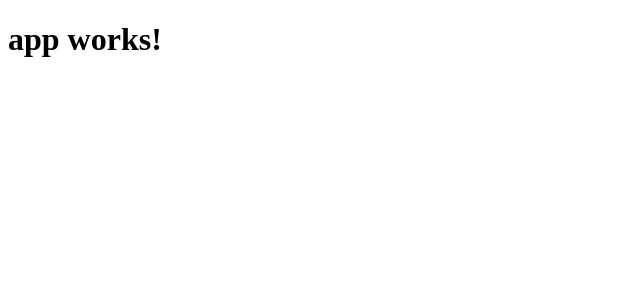
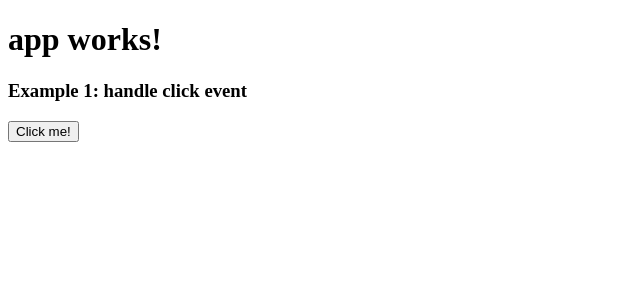
Before and after one commit to martCasey/angular2_lab2, an Angular app: page / in a window 1280 px wide. Shown: the top 300 px of the page, without its empty margins (0-640 px from the left). Built offline with nearby package versions, Linux system fonts and the light colour scheme.

Commit message:
Added example 1 to index.html

```diff
--- a/src/app/app.component.html
+++ b/src/app/app.component.html
@@ -1,3 +1,8 @@
+<!-- app component (root) template -->
 <h1>
   {{title}}
 </h1>
+
+<!-- Load the click-me component -->
+<h3>Example 1: handle click event</h3>
+<app-click-me></app-click-me>
```
